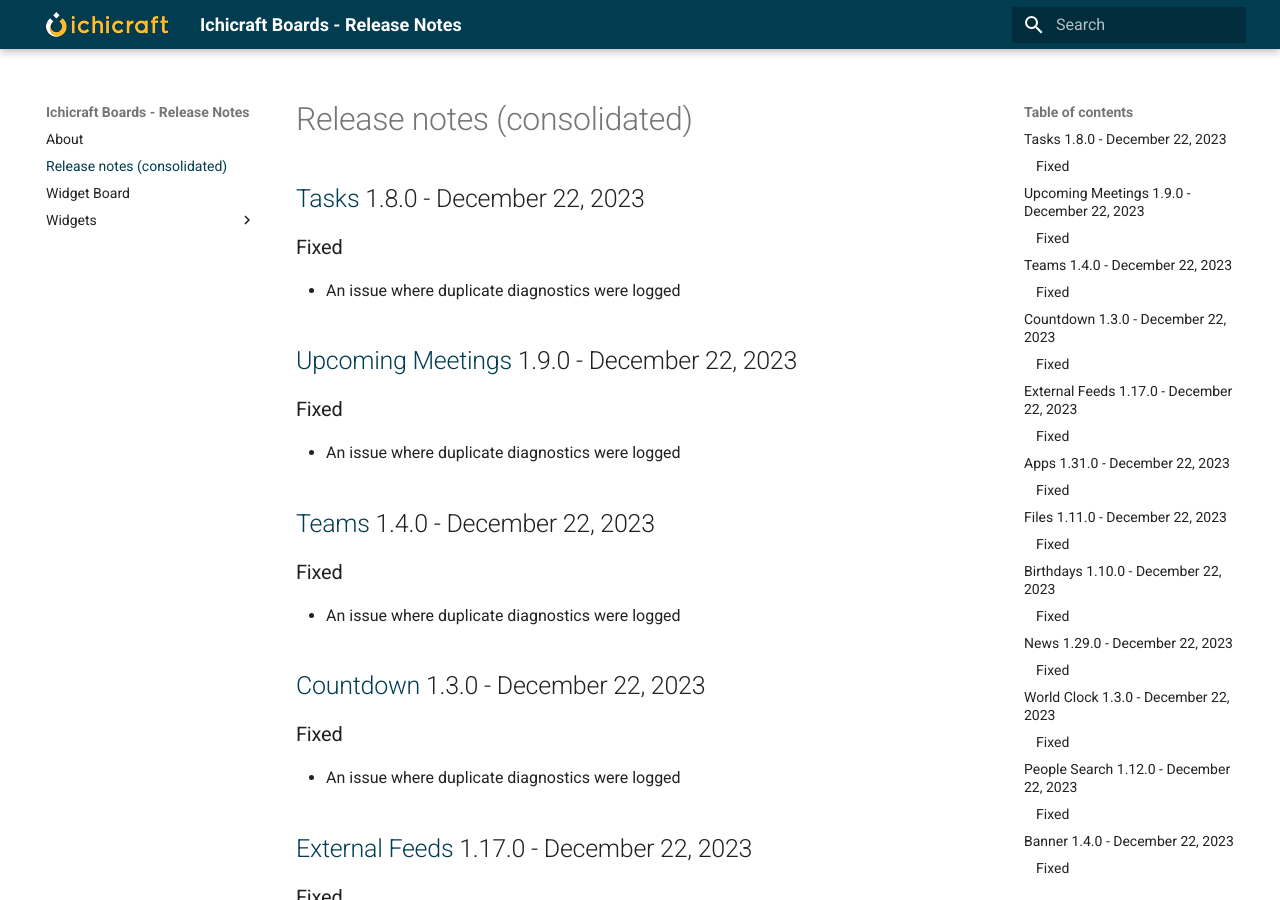
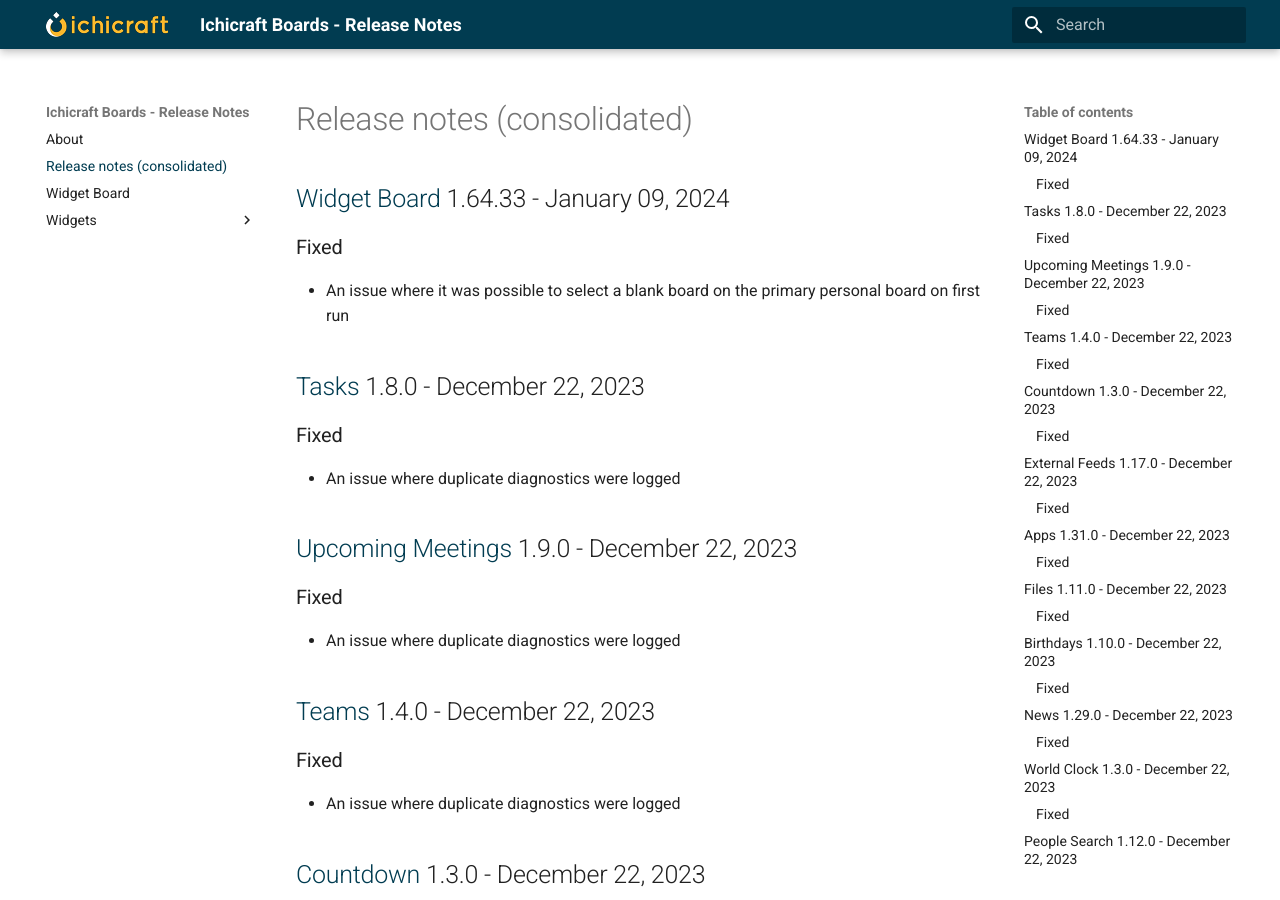
Before and after one commit to ichicraft/widgets-docs, an MkDocs documentation site: the page built from docs/Release-notes-(consolidated).md, in a window 1280 px wide and 900 px high. Built offline with MkDocs 1.6.1 and Material for MkDocs 9.7.7, drawn with Linux system fonts in a browser that asks for light colours.

Commit message:
Release notes updated by BuildService

```diff
--- a/docs/Release-notes-(consolidated).md
+++ b/docs/Release-notes-(consolidated).md
@@ -1,3 +1,8 @@
+## [Widget Board](./Widget Board.md) 1.64.33 - January 09, 2024
+
+### Fixed
+- An issue where it was possible to select a blank board on the primary personal board on first run
+
 ## [Tasks](./Widgets/Tasks.md) 1.8.0 - December 22, 2023
 
 ### Fixed
```
Also changed, not shown: docs/Widget Board.md (+5 -0 lines).
